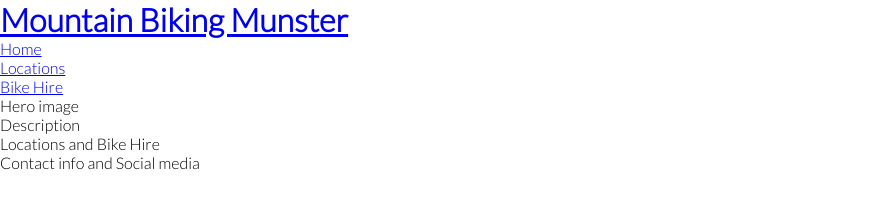
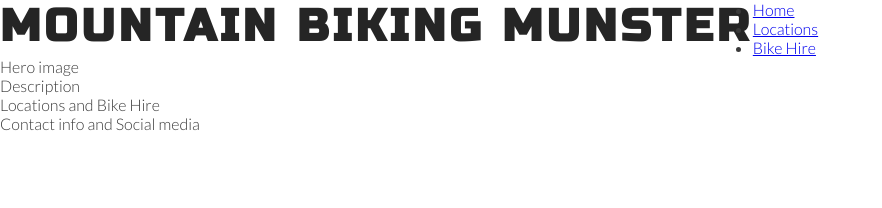
Before and after one commit to markryanbansha/html_css_portfolio_project, a plain HTML site: page index.html in a window 1280 px wide. Shown: the whole page, without its empty margins (0-882 px from the left). Drawn offline with Linux system fonts and the light colour scheme.

Commit message:
Add style for heading and logo

```diff
--- a/assets/css/style.css
+++ b/assets/css/style.css
@@ -9,4 +9,19 @@
 body {
     font-family: Lato, sans-serif;
     font-weight: 300;
+    color: #3a3a3a;
 }
+
+/* headings and logo */
+
+h1, h2 {
+    font-family: Russo One, sans-serif;
+    text-transform: uppercase;
+    letter-spacing: 4px;
+    color: #252525;
+}
+
+#logo {
+    float: left;
+    font-size: 280%;
+}
--- a/index.html
+++ b/index.html
@@ -13,7 +13,7 @@
 <body>
     <header>
         <a href="index.html">
-            <h1>Mountain Biking Munster</h1>
+            <h1 id="logo">Mountain Biking Munster</h1>
         </a>
         <nav>
             <ul>
```
